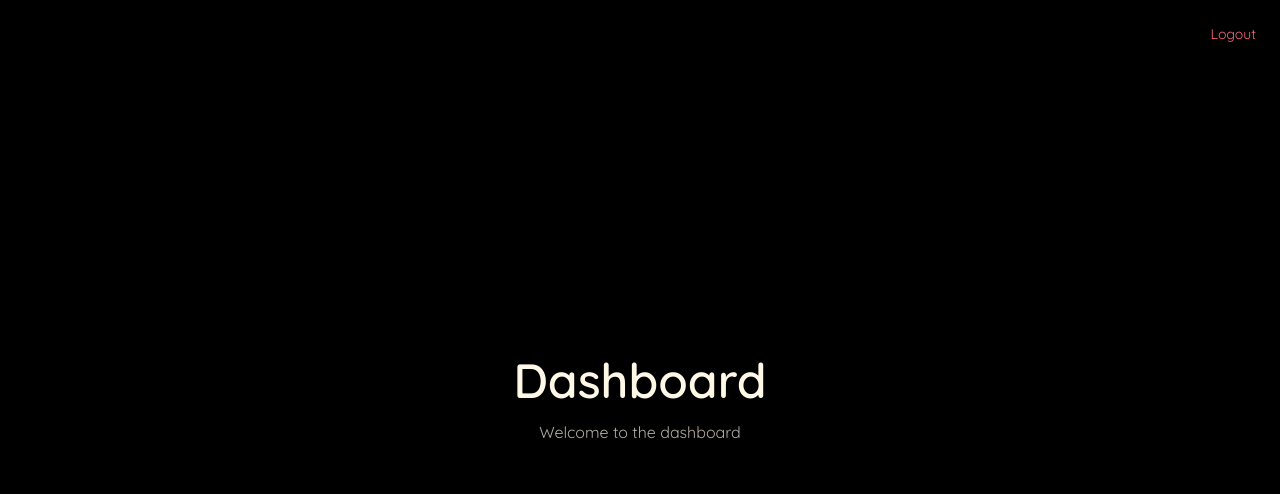
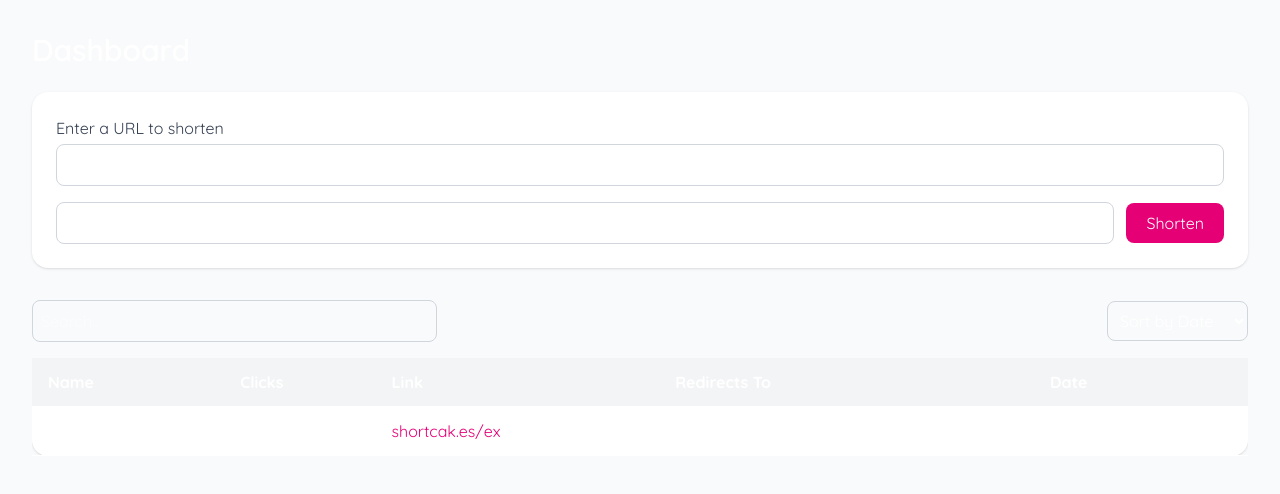
Before and after one commit to coskyler/shortcak.es, a React (Vite) app in the folder frontend/: page /dashboard in a window 1280 px wide. Shown: the top 494 px of the page. Built offline with nearby package versions, Linux system fonts and the light colour scheme.

Commit message:
Initial Dashboard Layout

```diff
--- a/frontend/src/components/Dashboard.tsx
+++ /dev/null
@@ -1,112 +0,0 @@
-import React, { useState } from "react";
-
-export default function Dashboard() {
-  const [url, setUrl] = useState("");
-  const [alias, setAlias] = useState("");
-  const [search, setSearch] = useState("");
-  const [sortBy, setSortBy] = useState("date");
-  const [links, setLinks] = useState([
-    // mock data for now
-    { name: "Example", clicks: 12, short: "shortcak.es/ex", target: "https://example.com", date: "2025-11-10" },
-  ]);
-
-  const handleShorten = (e) => {
-    e.preventDefault();
-    if (!url) return;
-    const newLink = {
-      name: alias || `Link ${links.length + 1}`,
-      clicks: 0,
-      short: `shortcak.es/${alias || Math.random().toString(36).slice(2, 6)}`,
-      target: url,
-      date: new Date().toISOString().split("T")[0],
-    };
-    setLinks([newLink, ...links]);
-    setUrl("");
-    setAlias("");
-  };
-
-  const filteredLinks = links
-    .filter((l) => l.name.toLowerCase().includes(search.toLowerCase()))
-    .sort((a, b) => (sortBy === "date" ? new Date(b.date) - new Date(a.date) : a.name.localeCompare(b.name)));
-
-  return (
-    <div className="min-h-screen bg-gray-50 p-8">
-      <h1 className="text-3xl font-semibold mb-6">Dashboard</h1>
-
-      {/* URL Shortener Form */}
-      <form onSubmit={handleShorten} className="bg-white p-6 rounded-2xl shadow mb-8 space-y-4">
-        <div>
-          <label className="block text-gray-700 font-medium mb-1">Enter a URL to shorten</label>
-          <input
-            type="url"
-            value={url}
-            onChange={(e) => setUrl(e.target.value)}
-            placeholder="https://example.com"
-            className="w-full border border-gray-300 rounded-lg p-2"
-            required
-          />
-        </div>
-        <div className="flex gap-3 items-center">
-          <input
-            type="text"
-            value={alias}
-            onChange={(e) => setAlias(e.target.value)}
-            placeholder="Enter Alias (optional)"
-            className="flex-1 border border-gray-300 rounded-lg p-2"
-          />
-          <button
-            type="submit"
-            className="bg-pink-600 text-white px-5 py-2 rounded-lg hover:bg-pink-700 transition"
-          >
-            Shorten
-          </button>
-        </div>
-      </form>
-
-      {/* Search and Sort */}
-      <div className="flex justify-between items-center mb-4">
-        <input
-          type="text"
-          placeholder="Search..."
-          value={search}
-          onChange={(e) => setSearch(e.target.value)}
-          className="border border-gray-300 rounded-lg p-2 w-1/3"
-        />
-        <select
-          value={sortBy}
-          onChange={(e) => setSortBy(e.target.value)}
-          className="border border-gray-300 rounded-lg p-2"
-        >
-          <option value="date">Sort by Date</option>
-          <option value="name">Sort by Name</option>
-        </select>
-      </div>
-
-      {/* Table */}
-      <div className="overflow-x-auto">
-        <table className="min-w-full bg-white rounded-2xl shadow">
-          <thead className="bg-gray-100 border-b">
-            <tr>
-              <th className="text-left py-3 px-4">Name</th>
-              <th className="text-left py-3 px-4">Clicks</th>
-              <th className="text-left py-3 px-4">Link</th>
-              <th className="text-left py-3 px-4">Redirects To</th>
-              <th className="text-left py-3 px-4">Date</th>
-            </tr>
-          </thead>
-          <tbody>
-            {filteredLinks.map((link, idx) => (
-              <tr key={idx} className="border-b hover:bg-gray-50">
-                <td className="py-3 px-4">{link.name}</td>
-                <td className="py-3 px-4">{link.clicks}</td>
-                <td className="py-3 px-4 text-pink-600 cursor-pointer">{link.short}</td>
-                <td className="py-3 px-4">{link.target}</td>
-                <td className="py-3 px-4">{link.date}</td>
-              </tr>
-            ))}
-          </tbody>
-        </table>
-      </div>
-    </div>
-  );
-}
--- a/frontend/src/pages/Dashboard.tsx
+++ b/frontend/src/pages/Dashboard.tsx
@@ -1,24 +1,119 @@
-import { signOut } from "firebase/auth";
-import { auth } from "../lib/firebase";
-import { useNavigate } from "react-router-dom";
+import React, { useState } from "react";
 
-function Dashboard() {
-    const navigate = useNavigate();
+type SortKey = "date" | "name";
 
-    return (
-        <main className="relative min-h-screen flex flex-col items-center justify-center bg-black text-cream">
-            <button
-                onClick={async () => { await signOut(auth); navigate('/'); }}
-                className="absolute top-6 right-6 text-sm text-rose-400 hover:text-rose-300 transition"
-            >
-                Logout
-            </button>
-
-
-            <h1 className="text-5xl font-semibold mb-4">Dashboard</h1>
-            <p className="text-cream/70">Welcome to the dashboard</p>
-        </main>
-    );
+interface LinkRow {
+  name: string;
+  clicks: number;
+  short: string;
+  target: string;
+  date: string; // ISO yyyy-mm-dd
 }
 
-export default Dashboard;
+export default function Dashboard() {
+  const [url, setUrl] = useState<string>("");
+  const [alias, setAlias] = useState<string>("");
+  const [search, setSearch] = useState<string>("");
+  const [sortBy, setSortBy] = useState<SortKey>("date");
+  const [links, setLinks] = useState<LinkRow[]>([
+    { name: "Example", clicks: 12, short: "shortcak.es/ex", target: "https://example.com", date: "2025-11-10" },
+  ]);
+
+  const handleShorten = (e: React.FormEvent<HTMLFormElement>) => {
+    e.preventDefault();
+    if (!url) return;
+    const newLink: LinkRow = {
+      name: alias || `Link ${links.length + 1}`,
+      clicks: 0,
+      short: `shortcak.es/${alias || Math.random().toString(36).slice(2, 6)}`,
+      target: url,
+      date: new Date().toISOString().split("T")[0],
+    };
+    setLinks((prev) => [newLink, ...prev]);
+    setUrl("");
+    setAlias("");
+  };
+
+  const filteredLinks = [...links]
+    .filter((l) => l.name.toLowerCase().includes(search.toLowerCase()))
+    .sort((a, b) =>
+      sortBy === "date"
+        ? new Date(b.date).getTime() - new Date(a.date).getTime()
+        : a.name.localeCompare(b.name)
+    );
+
+  return (
+    <div className="min-h-screen bg-gray-50 p-8">
+      <h1 className="text-3xl font-semibold mb-6">Dashboard</h1>
+
+      <form onSubmit={handleShorten} className="bg-white p-6 rounded-2xl shadow mb-8 space-y-4">
+        <div>
+          <label className="block text-gray-700 font-medium mb-1">Enter a URL to shorten</label>
+          <input
+            type="url"
+            value={url}
+            onChange={(e: React.ChangeEvent<HTMLInputElement>) => setUrl(e.target.value)}
+            placeholder="https://example.com"
+            className="w-full border border-gray-300 rounded-lg p-2"
+            required
+          />
+        </div>
+        <div className="flex gap-3 items-center">
+          <input
+            type="text"
+            value={alias}
+            onChange={(e: React.ChangeEvent<HTMLInputElement>) => setAlias(e.target.value)}
+            placeholder="Enter Alias (optional)"
+            className="flex-1 border border-gray-300 rounded-lg p-2"
+          />
+          <button type="submit" className="bg-pink-600 text-white px-5 py-2 rounded-lg hover:bg-pink-700 transition">
+            Shorten
+          </button>
+        </div>
+      </form>
+
+      <div className="flex justify-between items-center mb-4">
+        <input
+          type="text"
+          placeholder="Search..."
+          value={search}
+          onChange={(e: React.ChangeEvent<HTMLInputElement>) => setSearch(e.target.value)}
+          className="border border-gray-300 rounded-lg p-2 w-1/3"
+        />
+        <select
+          value={sortBy}
+          onChange={(e: React.ChangeEvent<HTMLSelectElement>) => setSortBy(e.target.value as SortKey)}
+          className="border border-gray-300 rounded-lg p-2"
+        >
+          <option value="date">Sort by Date</option>
+          <option value="name">Sort by Name</option>
+        </select>
+      </div>
+
+      <div className="overflow-x-auto">
+        <table className="min-w-full bg-white rounded-2xl shadow">
+          <thead className="bg-gray-100 border-b">
+            <tr>
+              <th className="text-left py-3 px-4">Name</th>
+              <th className="text-left py-3 px-4">Clicks</th>
+              <th className="text-left py-3 px-4">Link</th>
+              <th className="text-left py-3 px-4">Redirects To</th>
+              <th className="text-left py-3 px-4">Date</th>
+            </tr>
+          </thead>
+          <tbody>
+            {filteredLinks.map((link, idx) => (
+              <tr key={idx} className="border-b hover:bg-gray-50">
+                <td className="py-3 px-4">{link.name}</td>
+                <td className="py-3 px-4">{link.clicks}</td>
+                <td className="py-3 px-4 text-pink-600 cursor-pointer">{link.short}</td>
+                <td className="py-3 px-4">{link.target}</td>
+                <td className="py-3 px-4">{link.date}</td>
+              </tr>
+            ))}
+          </tbody>
+        </table>
+      </div>
+    </div>
+  );
+}
```
